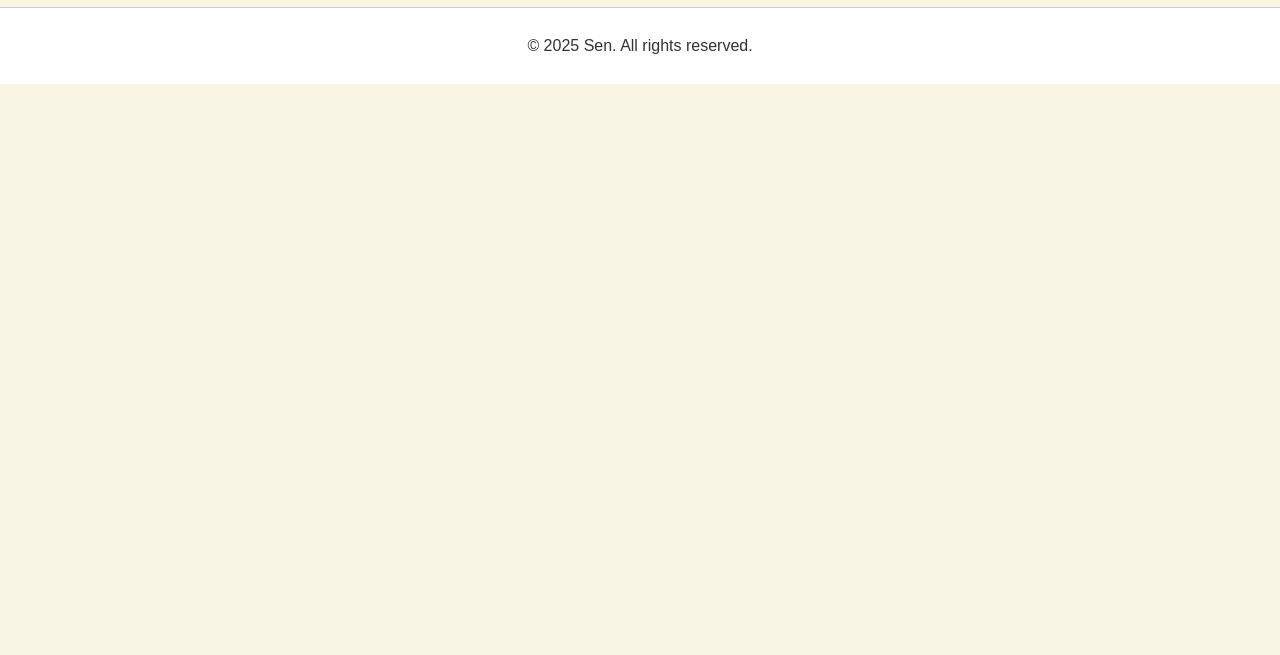
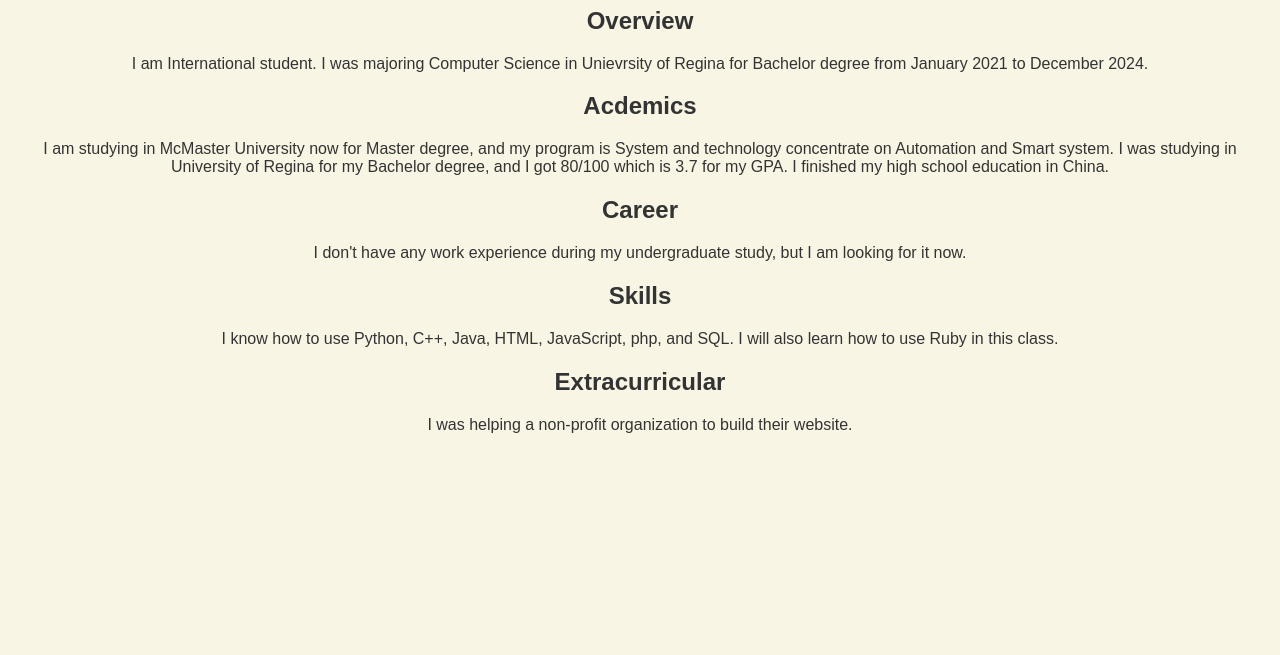
Before and after one commit to SenH7/SenH7.github.io, a plain HTML site: page resume.html in a window 1280 px wide. Shown: the part 145-800 px from the top of the page. Drawn offline with Linux system fonts and the light colour scheme.

Commit message:
add content for resume and contact

```diff
--- a/css/contact.css
+++ b/css/contact.css
@@ -32,7 +32,7 @@ body {
     font-size: 1vw;
   }
 
-  .content {
+  .container {
     display: flex;
     gap: 1vw;
     padding: 1vw;
--- a/css/index.css
+++ b/css/index.css
@@ -32,7 +32,7 @@ a {
   font-size: 1vw;
 }
 
-.content {
+.container {
   display: flex;
   gap: 1vw;
   padding: 1vw;
--- a/css/resume.css
+++ b/css/resume.css
@@ -32,7 +32,7 @@ body {
     font-size: 1vw;
   }
 
-  .content {
+  .container {
     display: flex;
     gap: 1vw;
     padding: 1vw;
--- a/resume.html
+++ b/resume.html
@@ -17,18 +17,46 @@
     </nav>
   </header>
 
-  <main>
-    <div class="content">
+  <main class="container">
+    <div>
+      <h1>Resume</h1>
       <article>
-        <h2>Resume</h2>
-        <p></p>
+        <h2>Overview</h2>
+        <p>
+          I am International student. I was majoring Computer Science in Unievrsity of Regina for Bachelor degree from
+          January 2021 to December
+          2024.
+        </p>
+      </article>
+      <article>
+        <h2>Acdemics</h2>
+        <p>
+          I am studying in McMaster University now for Master degree, and my program is System and technology
+          concentrate on Automation and Smart system. I was studying in University of Regina for my Bachelor degree,
+          and I got 80/100 which is 3.7 for my GPA. I finished my high school education in China.
+        </p>
+      </article>
+      <article>
+        <h2>Career</h2>
+        <p>
+          I don't have any work experience during my undergraduate study, but I am looking for it now.
+        </p>
+      </article>
+      <article>
+        <h2>Skills</h2>
+        <p>
+          I know how to use Python, C++, Java, HTML, JavaScript, php, and SQL. I will also learn how to use Ruby in this
+          class.
+        </p>
+      </article>
+      <article>
+        <h2>Extracurricular</h2>
+        <p>
+          I was helping a non-profit organization to build their website.
+        </p>
       </article>
     </div>
   </main>
-
-  <footer>
-    <p>&copy; 2025 Sen. All rights reserved.</p>
-  </footer>
 </body>
 
 </html>
```
Also changed, not shown: contact.html (+4 -8 lines), index.html (+5 -7 lines).
